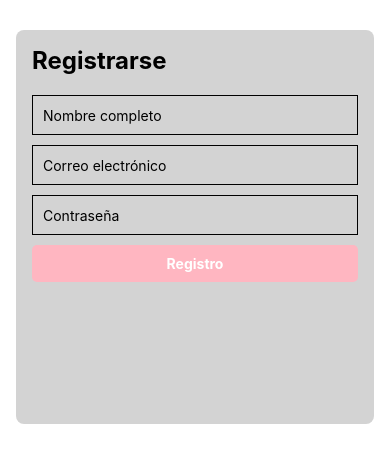
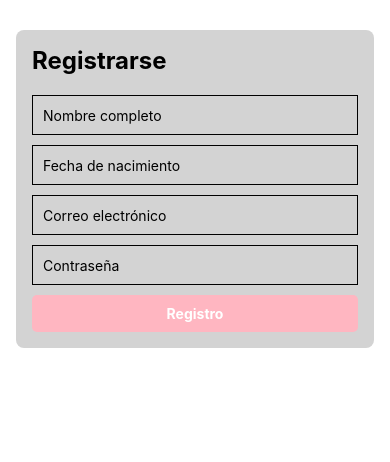
Before and after one commit to mariasanguesa/reactNative-app, a React Native app: screen /Registro in a window 390 px wide. Shown: the top 462 px of the page. Built offline with nearby package versions, Linux system fonts and the light colour scheme; no server answers.

Commit message:
Intentando calendario #10

```diff
--- a/package.json
+++ b/package.json
@@ -30,6 +30,7 @@
     "react-bootstrap": "^2.7.4",
     "react-dom": "18.2.0",
     "react-native": "0.71.8",
+    "react-native-calendar-picker": "^7.1.4",
     "react-native-config": "^1.5.1",
     "react-native-datepicker": "^1.7.2",
     "react-native-dotenv": "^3.4.8",
--- a/pages/Registro.js
+++ b/pages/Registro.js
@@ -1,24 +1,28 @@
-import { useContext, useState, useEffect } from 'react';
-import { StyleSheet, View, Text, TextInput, TouchableOpacity, SafeAreaView } from 'react-native';
+import { useContext, useState } from 'react';
+import { StyleSheet, View, Text, TextInput, TouchableOpacity, SafeAreaView, Modal } from 'react-native';
 import axios from 'axios';
 import { API_KEY } from '@env';
 import AutContext from '../contextos/AutContext';
 import { ModoContext } from '../contextos/ModoContext';
 import { useNavigation } from '@react-navigation/native';
+import CalendarPicker from 'react-native-calendar-picker';
 
 const Registro = () => {
-
     const [email, setEmail] = useState('');
     const [password, setPassword] = useState('');
     const [nacimiento, setNacimiento] = useState('');
     const [nombre, setNombre] = useState('');
 
     const { actualizarSesion } = useContext(AutContext);
-
     const { modoOscuro } = useContext(ModoContext);
 
     const navigation = useNavigation();
 
+    const [showCalendar, setShowCalendar] = useState(false);
+
+    const toggleCalendar = () => {
+        setShowCalendar(!showCalendar);
+    };
 
     const handleRegistro = () => {
         const authData = {
@@ -71,7 +75,17 @@ const Registro = () => {
                             onChangeText={setNombre}
                             autoCapitalize="none"
                         />
-
+                        <TouchableOpacity onPress={toggleCalendar}>
+                            <TextInput
+                                style={[styles.input, modoOscuro && styles.inputModoOscuro]}
+                                placeholder="Fecha de nacimiento"
+                                placeholderTextColor={modoOscuro ? 'white' : 'black'}
+                                value={nacimiento}
+                                onChangeText={setNacimiento}
+                                autoCapitalize="none"
+                                editable={false}
+                            />
+                        </TouchableOpacity>
                         <TextInput
                             style={[styles.input, modoOscuro && styles.inputModoOscuro]}
                             placeholder="Correo electrónico"
@@ -88,11 +102,20 @@ const Registro = () => {
                             onChangeText={setPassword}
                             secureTextEntry
                         />
-
                         <TouchableOpacity style={[styles.button, modoOscuro && styles.buttonModoOscuro]} onPress={handleRegistro}>
                             <Text style={[styles.buttonText, modoOscuro && styles.buttonTextModoOscuro]}>Registro</Text>
                         </TouchableOpacity>
                     </View>
+                    <Modal animationType="slide" transparent={true} visible={showCalendar}>
+                        <View style={[styles.modalContainer, modoOscuro && styles.modalContainerModoOscuro]}>
+                            <View style={[styles.calendarContainer, modoOscuro && styles.calendarContainerModoOscuro]}>
+                                <CalendarPicker onDateChange={setNacimiento} />
+                            </View>
+                            <TouchableOpacity style={styles.closeButton} onPress={toggleCalendar}>
+                                <Text style={styles.closeButtonText}>Cerrar</Text>
+                            </TouchableOpacity>
+                        </View>
+                    </Modal>
                 </View>
             </SafeAreaView>
         </>
@@ -151,9 +174,8 @@ const styles = StyleSheet.create({
         color: 'white',
     },
     card: {
-        flex: 1,
         backgroundColor: 'lightgray',
-        marginBottom: 420,
+        marginBottom: 390,
         padding: 16,
         borderRadius: 8,
         marginHorizontal: 16,
@@ -171,7 +193,34 @@ const styles = StyleSheet.create({
         justifyContent: 'center',
         paddingVertical: 10,
     },
-
+    calendarContainer: {
+        flex: 1,
+        justifyContent: 'center',
+        alignItems: 'center',
+        backgroundColor: 'white',
+    },
+    calendarContainerModoOscuro: {
+        backgroundColor: 'gray',
+    },
+    modalContainer: {
+        justifyContent: 'center',
+        alignItems: 'center',
+        backgroundColor: 'rgba(0, 0, 0, 0.5)',
+    },
+    modalContainerModoOscuro: {
+        backgroundColor: 'rgba(255, 255, 255, 0.5)',
+    },
+    closeButton: {
+        marginTop: 10,
+        padding: 10,
+        backgroundColor: 'lightpink',
+        borderRadius: 5,
+    },
+    closeButtonText: {
+        color: 'white',
+        fontWeight: 'bold',
+        textAlign: 'center',
+    },
 });
 
 export default Registro;
```
Also changed, not shown: 2 other files (tests, documents, lock files or other folders).
